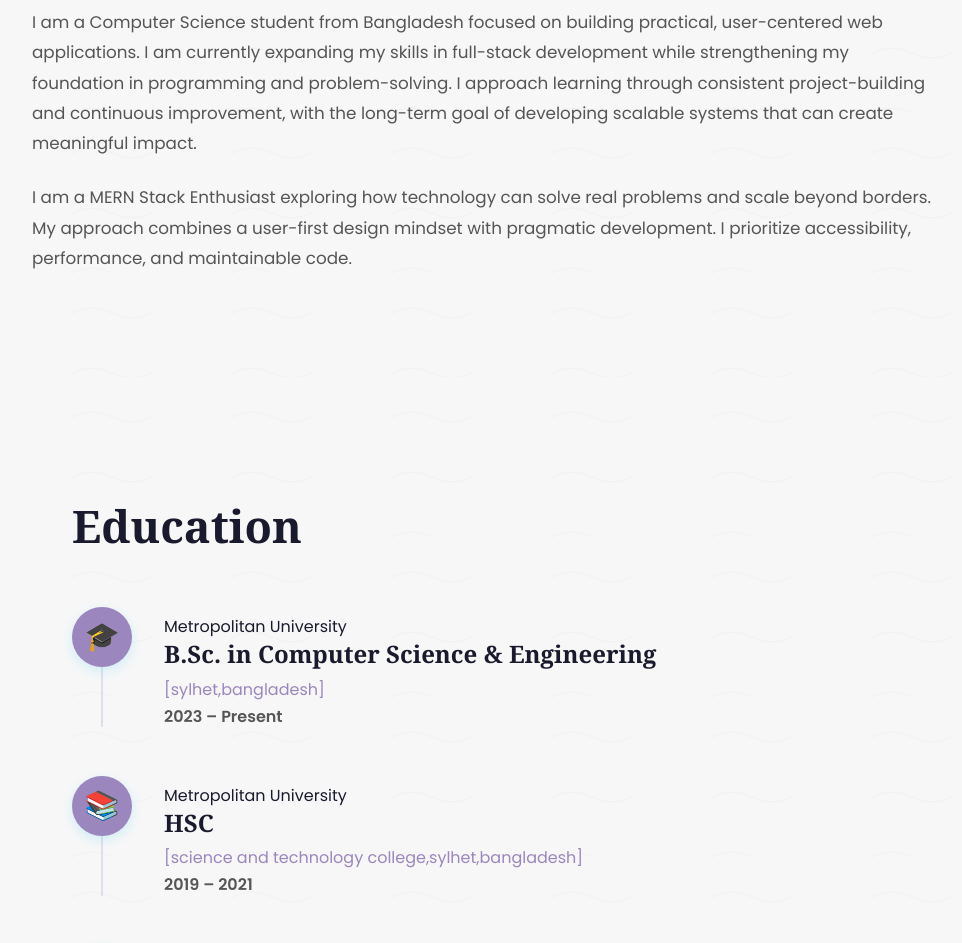
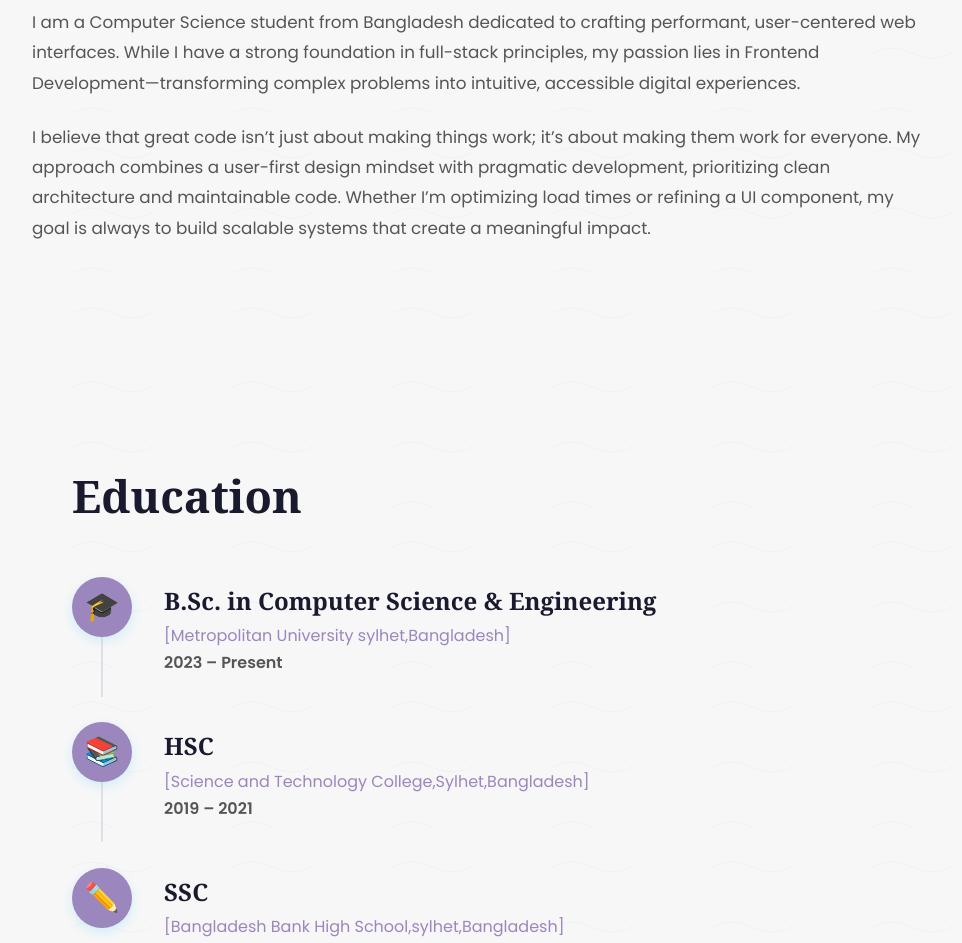
Before and after one commit to mmoriomlutfa7/mariom-portfolio, a React (Vite) app: page / in a window 1280 px wide. Shown: the part 1080-2023 px from the top of the page, without its empty margins (118-1080 px from the left). Built offline with nearby package versions, Linux system fonts and the light colour scheme.

Commit message:
Updated Education

```diff
--- a/src/components/About.jsx
+++ b/src/components/About.jsx
@@ -9,10 +9,10 @@ const About = () => {
 
         <div className={styles.content}>
           <p>
-            I am a Computer Science student from Bangladesh focused on building practical, user-centered web applications. I am currently expanding my skills in full-stack development while strengthening my foundation in programming and problem-solving. I approach learning through consistent project-building and continuous improvement, with the long-term goal of developing scalable systems that can create meaningful impact.
+            I am a Computer Science student from Bangladesh dedicated to crafting performant, user-centered web interfaces. While I have a strong foundation in full-stack principles, my passion lies in Frontend Development—transforming complex problems into intuitive, accessible digital experiences.
           </p>
           <p>
-            I am a MERN Stack Enthusiast exploring how technology can solve real problems and scale beyond borders. My approach combines a user-first design mindset with pragmatic development. I prioritize accessibility, performance, and maintainable code.
+            I believe that great code isn’t just about making things work; it’s about making them work for everyone. My approach combines a user-first design mindset with pragmatic development, prioritizing clean architecture and maintainable code. Whether I’m optimizing load times or refining a UI component, my goal is always to build scalable systems that create a meaningful impact.
           </p>
         </div>
       </div>
--- a/src/components/Education.jsx
+++ b/src/components/Education.jsx
@@ -6,7 +6,7 @@ const EducationItem = ({ degree, institution, year, icon }) => (
     <div className={styles.dotContainer}>
       <div className={styles.dot}>{icon}</div>
     </div>
-    <div className={styles.content}>Metropolitan University
+   <div className={styles.content}>
       <h3 className={styles.degree}>{degree}</h3>
       <p className={styles.institution}>{institution}</p>
       <p className={styles.year}>{year}</p>
@@ -18,19 +18,19 @@ const Education = () => {
   const educationData = [
     {
       degree: 'B.Sc. in Computer Science & Engineering',
-      institution: '[sylhet,bangladesh]',
+      institution: '[Metropolitan University sylhet,Bangladesh]',
       year: '2023 – Present',
       icon: '🎓'
     },
     {
       degree: 'HSC',
-      institution: '[science and technology college,sylhet,bangladesh]',
+      institution: '[Science and Technology College,Sylhet,Bangladesh]',
       year: '2019 – 2021',
       icon: '📚'
     },
     {
       degree: 'SSC',
-      institution: '[Bangladesh Bank High School,sylhet,bangladesh]',
+      institution: '[Bangladesh Bank High School,sylhet,Bangladesh]',
       year: '2017 – 2018',
       icon: '✏️'
     }
--- a/src/components/Education.module.css
+++ b/src/components/Education.module.css
@@ -81,14 +81,14 @@
 
 .institution {
   font-family: 'Poppins', Inter, sans-serif;
-  font-size: 1rem;
+  font-size: 5 rem;
   color: #9B86BD;
   margin: 0 0 4px 0;
 }
 
 .year {
   font-family: 'Poppins', Inter, sans-serif;
-  font-size: 2 rem;
+  font-size: 5 rem;
   color: #555555;
   margin: 0;
   font-weight: 600;
```
